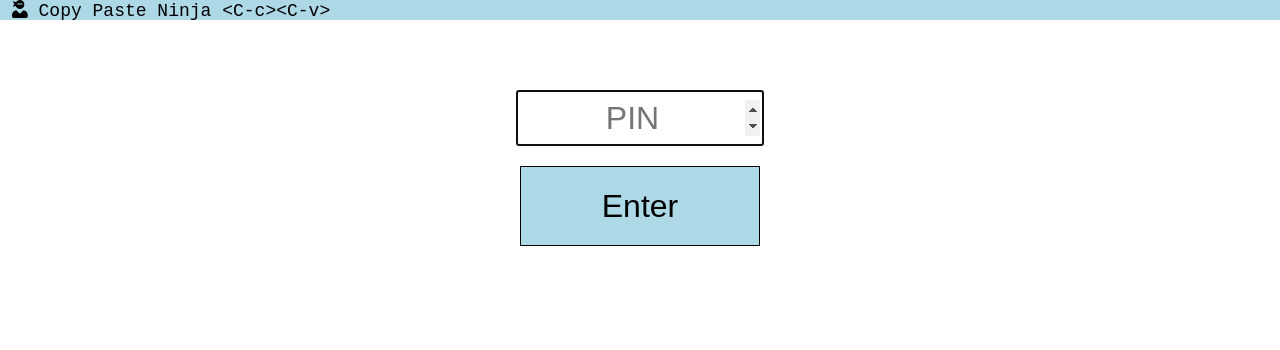
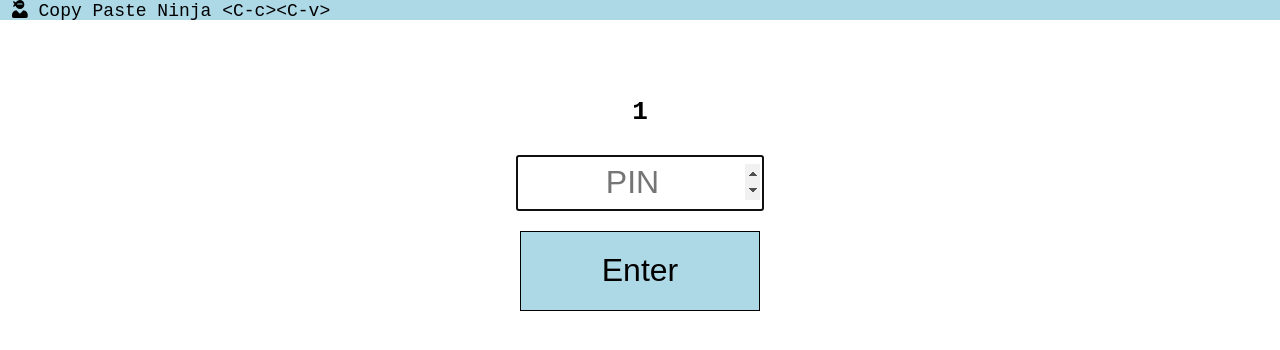
Before and after one commit to genjudev/ccv, a Vue app: page /1 in a window 1280 px wide. Shown: the top 350 px of the page. Built offline with nearby package versions, Linux system fonts and the light colour scheme.

Commit message:
show everytime id

```diff
--- a/src/components/List.vue
+++ b/src/components/List.vue
@@ -1,5 +1,8 @@
 <template>
   <div>
+    <div class="content">
+      <h1>{{ $route.params.shortId }}</h1>
+    </div>
     <div v-if="!isValid">
       <div class="action">
         <div>
@@ -18,7 +21,6 @@
     </div>
     <div v-else>
       <div class="content">
-        <h3>{{ this.data.listWithPin.shortId }}</h3>
         <div
           v-for="i in this.data.listWithPin.items"
           :key="i.id"
@@ -36,7 +38,6 @@
             <div v-if="newString.length < 24">
               <input
                 type="text"
-
                 @keyup.enter="addItem"
                 placeholder="abc..."
                 ref="entryText"
```
